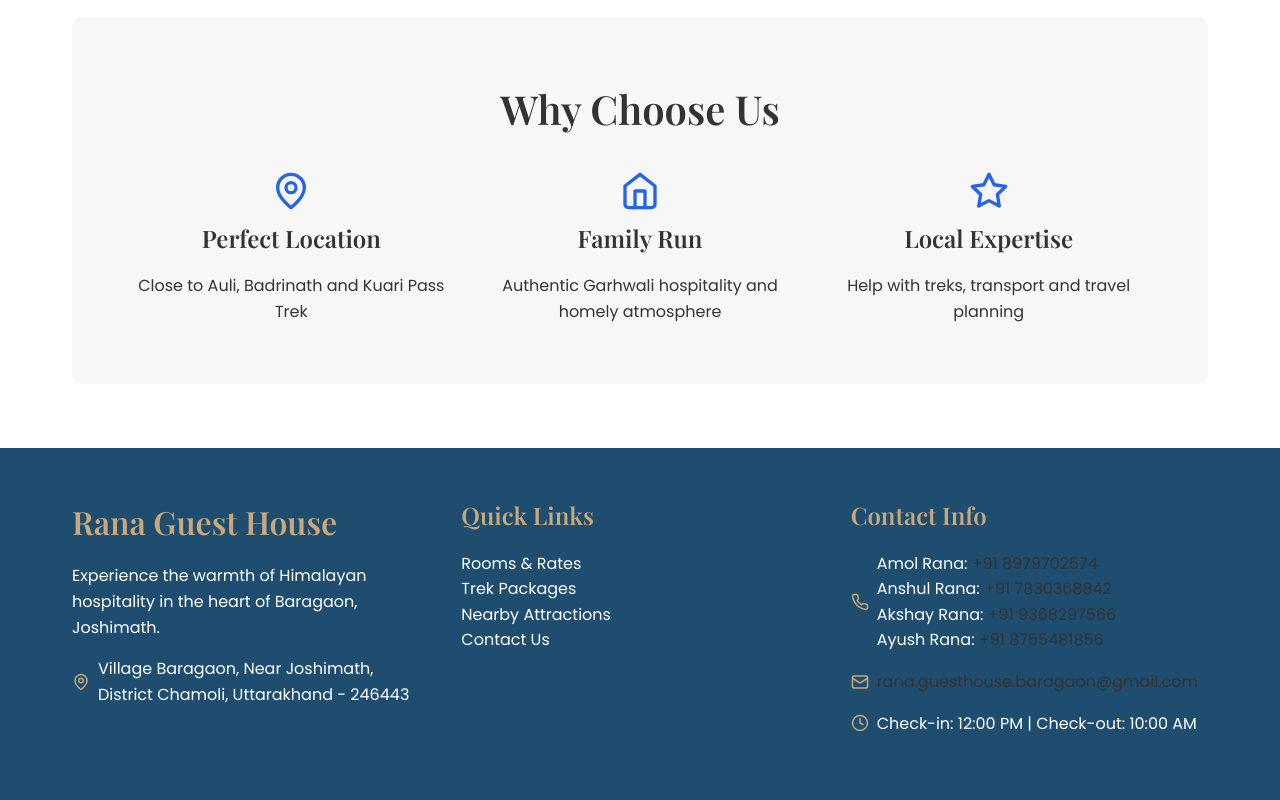
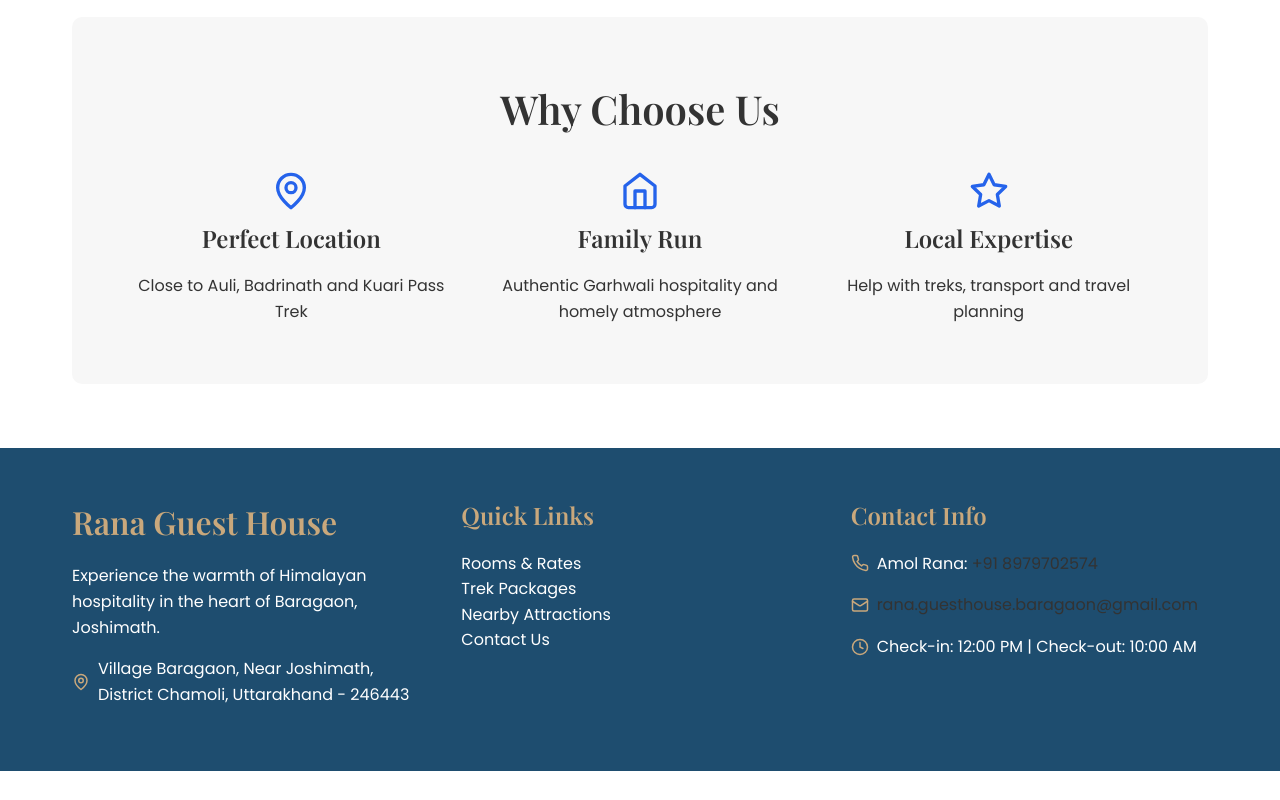
Before and after one commit to amolrana18/RanaGuestHouse, a Next.js app: page / in a window 1280 px wide. Shown: the part 1455-2255 px from the top of the page. After the commit the page ends 2226 px from the top, so only its background shows below. Built offline with nearby package versions, Linux system fonts and the light colour scheme.

Commit message:
Remove contact details
Removed multiple contact details from the footer.

```diff
--- a/components/Footer.js
+++ b/components/Footer.js
@@ -31,9 +31,7 @@ const Footer = () => {
               <Phone size={18} />
               <div>
                 <div>Amol Rana: <a href="tel:+918979702574">+91 8979702574</a></div>
-                <div>Anshul Rana: <a href="tel:+917830368842">+91 7830368842</a></div>
-                <div>Akshay Rana: <a href="tel:+919368297566">+91 9368297566</a></div>
-                <div>Ayush Rana: <a href="tel:+918755481856">+91 8755481856</a></div>
+
               </div>
             </div>
             <div className="contact-detail" style={{ justifyContent: 'flex-start', marginTop: '0.5rem' }}>
```
